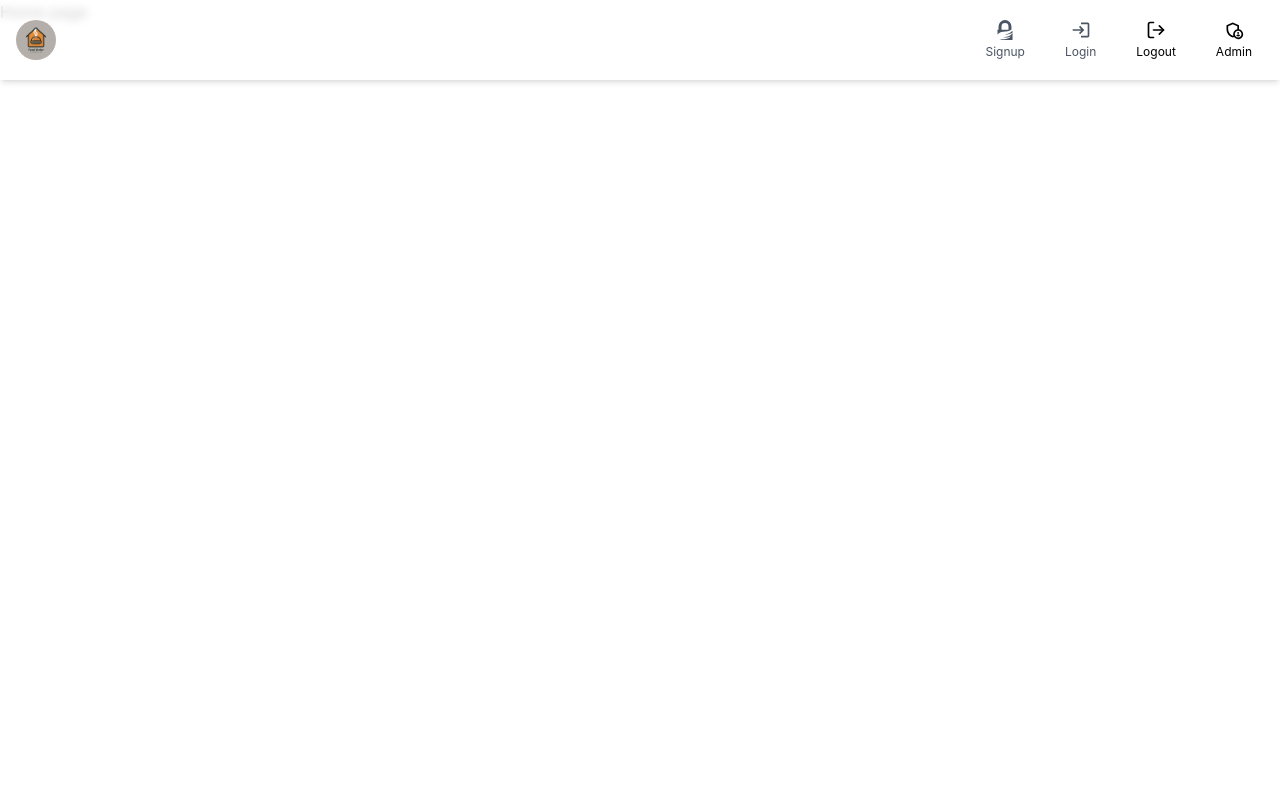
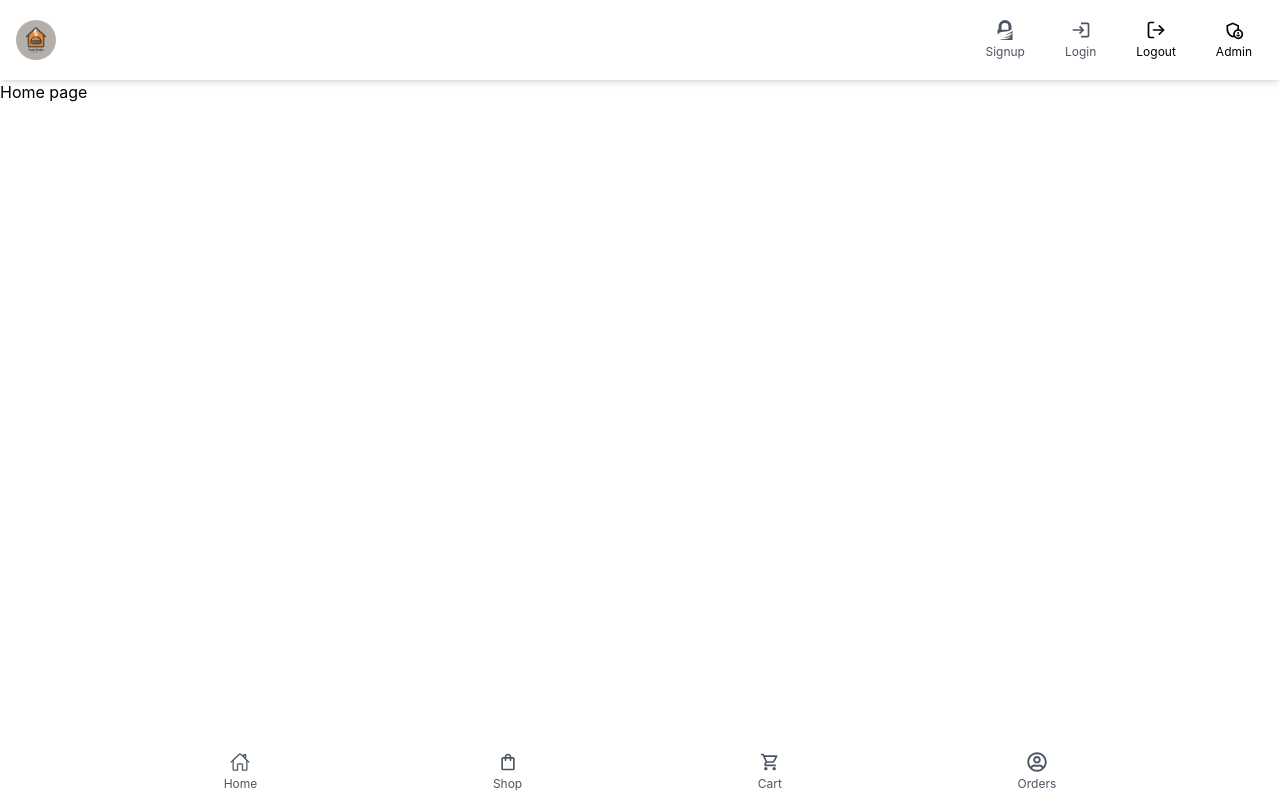
Before and after one commit to bankmanage50665/fullStackEcommerce, a React (Create React App) app in the folder my-app/: page / in a window 1280 px wide. Built offline with nearby package versions, Linux system fonts and the light colour scheme.

Commit message:
Added footer

```diff
--- /dev/null
+++ b/my-app/src/shared/Navigation/Footer.jsx
@@ -0,0 +1,68 @@
+import React from 'react';
+import { NavLink, Link, Form, useRouteLoaderData } from "react-router-dom";
+import { IoHomeOutline } from "react-icons/io5";
+import { MdOutlineShoppingCart } from "react-icons/md";
+import { MdOutlineShoppingBag } from "react-icons/md";
+import { FaRegUserCircle } from "react-icons/fa";
+
+export default function Footer() {
+
+    return (
+        <footer className='w-full'>
+            <div className="w-full footer-container fixed bottom-0 left-0 right-0 flex justify-evenly">
+
+                <NavLink
+                    to="products/cart"
+                    className={({ isActive }) =>
+                        `flex flex-col items-center px-3 py-2 rounded-lg transition-colors duration-200 hover:bg-luxury-gold ${isActive
+                            ? 'bg-gray-200 text-custom-blue'
+                            : 'text-gray-600 hover:bg-gray-100 hover:text-custom-blue'
+                        }`
+                    }
+                >
+                    <IoHomeOutline className="h-5 w-5 mb-1" />
+                    <span className="text-xs">Home </span>
+                </NavLink>
+
+                <NavLink
+                    to="products/cart"
+                    className={({ isActive }) =>
+                        `flex flex-col items-center px-3 py-2 rounded-lg transition-colors duration-200 hover:bg-luxury-gold ${isActive
+                            ? 'bg-gray-200 text-custom-blue'
+                            : 'text-gray-600 hover:bg-gray-100 hover:text-custom-blue'
+                        }`
+                    }
+                >
+                    <MdOutlineShoppingBag className="h-5 w-5 mb-1" />
+                    <span className="text-xs">Shop  </span>
+                </NavLink>
+
+                <NavLink
+                    to="products/cart"
+                    className={({ isActive }) =>
+                        `flex flex-col items-center px-3 py-2 rounded-lg transition-colors duration-200 hover:bg-luxury-gold ${isActive
+                            ? 'bg-gray-200 text-custom-blue'
+                            : 'text-gray-600 hover:bg-gray-100 hover:text-custom-blue'
+                        }`
+                    }
+                >
+                    <MdOutlineShoppingCart className="h-5 w-5 mb-1" />
+                    <span className="text-xs">Cart </span>
+                </NavLink>
+
+                <NavLink
+                    to="products/cart"
+                    className={({ isActive }) =>
+                        `flex flex-col items-center px-3 py-2 rounded-lg transition-colors duration-200 hover:bg-luxury-gold ${isActive
+                            ? 'bg-gray-200 text-custom-blue'
+                            : 'text-gray-600 hover:bg-gray-100 hover:text-custom-blue'
+                        }`
+                    }
+                >
+                    <FaRegUserCircle className="h-5 w-5 mb-1" />
+                    <span className="text-xs">Orders  </span>
+                </NavLink>
+            </div>
+        </footer>
+    );
+}
--- a/my-app/src/shared/Navigation/MainNavigation.jsx
+++ b/my-app/src/shared/Navigation/MainNavigation.jsx
@@ -9,8 +9,11 @@ import { MdOutlineAdminPanelSettings } from "react-icons/md";
 export default function MainNavigation() {
   const token = useRouteLoaderData("token");
 
+
+  // fixed top-0 left-0 right-0 z-50
+
   return (
-    <header className="w-full px-4 py-3 bg-white bg-opacity-80 backdrop-blur-sm fixed top-0 left-0 right-0 z-50 shadow-md transition-all duration-300 ease-in-out">
+    <header className="w-full px-4 py-3 bg-white bg-opacity-80 backdrop-blur-sm  shadow-md transition-all duration-300 ease-in-out">
       <div className="max-w-7xl mx-auto">
         <ul className="flex flex-wrap justify-between items-center">
           <li>
--- a/my-app/src/shared/Navigation/RootLayout.jsx
+++ b/my-app/src/shared/Navigation/RootLayout.jsx
@@ -1,11 +1,13 @@
 import { Outlet } from "react-router-dom";
 import MainNavigation from "./MainNavigation";
+import Footer from "./Footer";
 
 export default function RootLayout() {
   return (
     <>
       <MainNavigation />
       <Outlet />
+      <Footer/>
     </>
   );
 }
```
